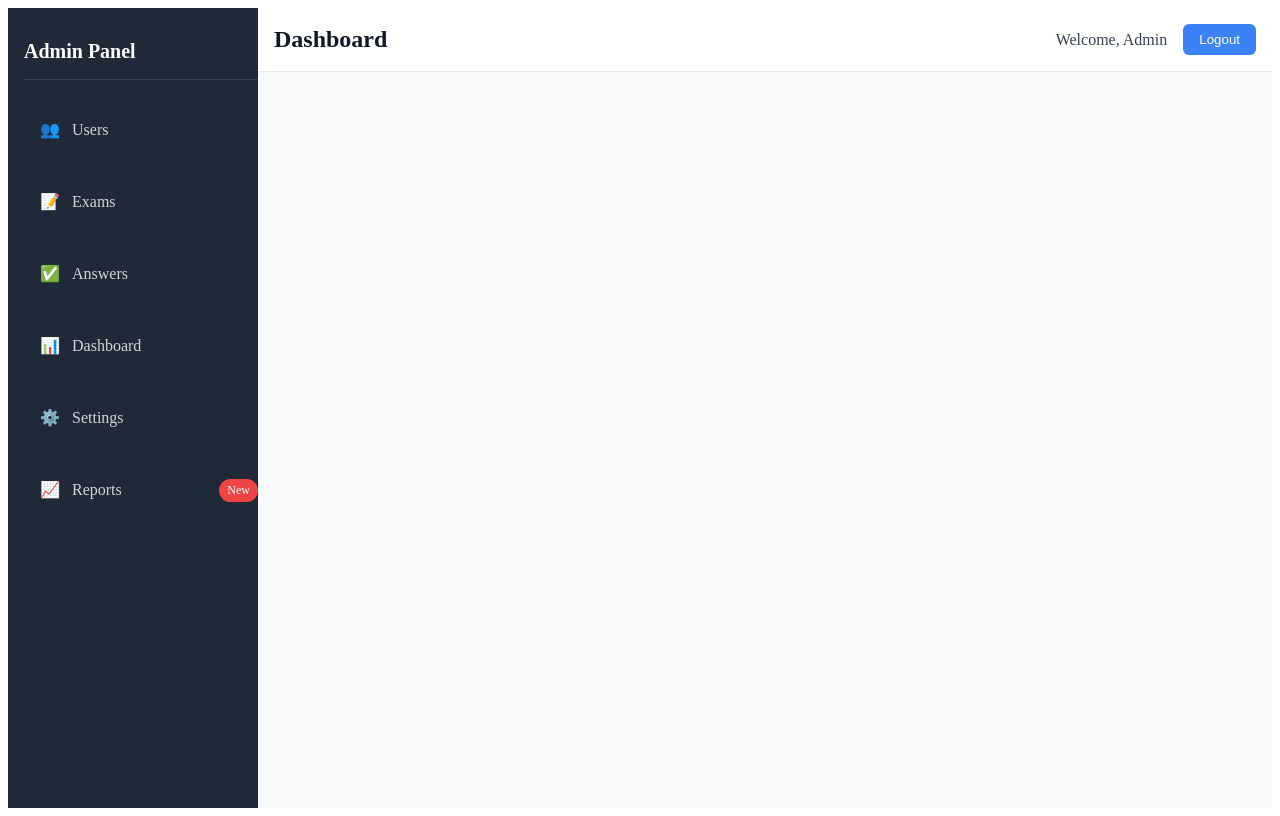
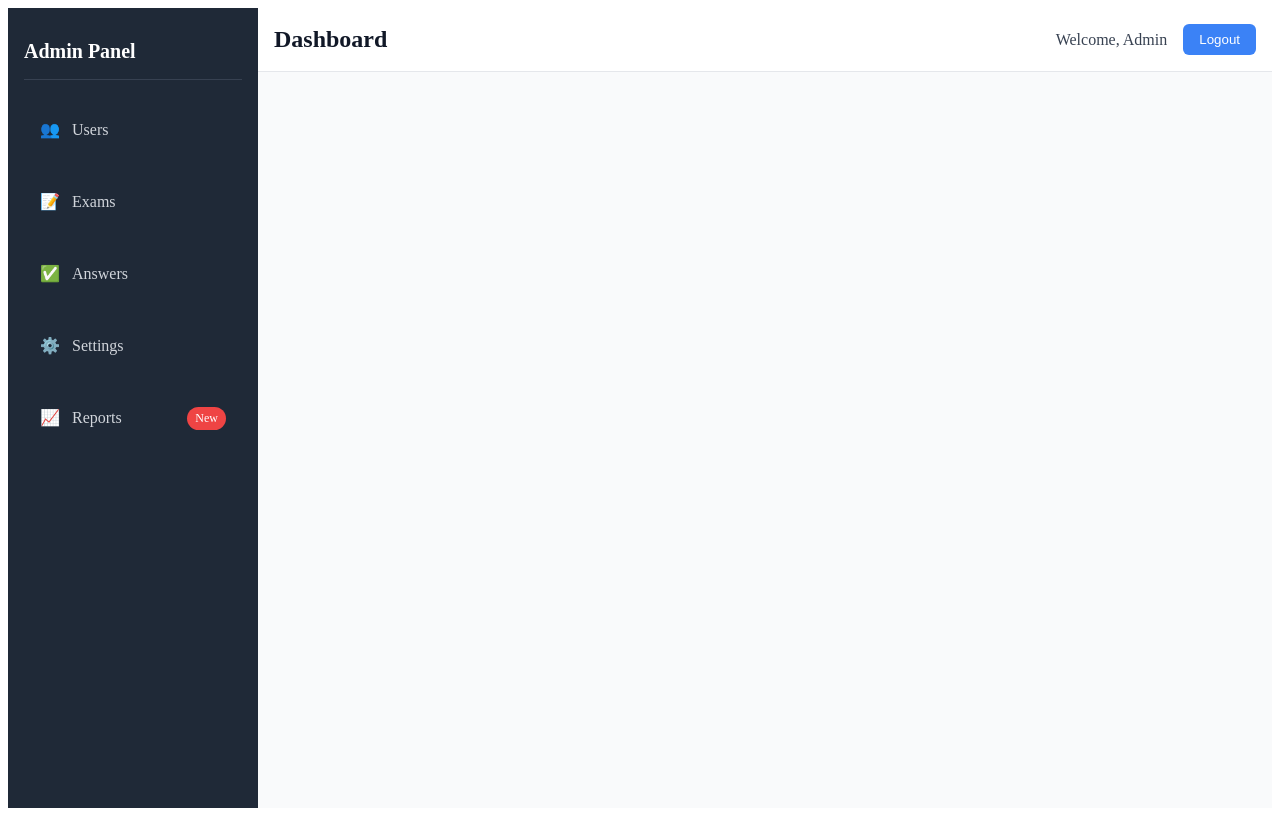
Before and after one commit to lamhoang1998/creating-exam, a React (Vite) app in the folder frontend/: page / in a window 1280 px wide. Built offline with nearby package versions, Linux system fonts and the light colour scheme.

Commit message:
refined sidebar of admin dashboard

```diff
--- a/frontend/src/components/SideBar/SideBar.module.css
+++ b/frontend/src/components/SideBar/SideBar.module.css
@@ -6,7 +6,7 @@
 	padding: 1rem;
 	display: flex;
 	flex-direction: column;
-	min-width: 250px;
+	overflow: auto;
 }
 
 .sidebarHeader {
@@ -27,7 +27,7 @@
 	flex-direction: column;
 	gap: 0.25rem;
 	flex-grow: 1;
-	overflow-y: auto;
+	overflow: auto;
 }
 
 .navItem {
@@ -46,29 +46,13 @@
 .navItem:hover {
 	background-color: #374151;
 	color: white;
-	transform: translateX(4px); /* Subtle slide effect */
+	overflow: hidden;
 }
 
 .navItem.active {
 	background-color: #3b82f6;
 	color: white;
 	box-shadow: 0 2px 4px rgba(59, 130, 246, 0.3);
-}
-
-.navItem.active::before {
-	content: "";
-	position: absolute;
-	left: 0;
-	top: 0;
-	bottom: 0;
-	width: 3px;
-	background-color: #60a5fa;
-	border-radius: 0 2px 2px 0;
-}
-
-.navItem:focus {
-	outline: none;
-	box-shadow: 0 0 0 2px #3b82f6;
 }
 
 .navItem .icon {
@@ -146,21 +130,6 @@
 	}
 }
 
-@keyframes slideIn {
-	from {
-		opacity: 0;
-		transform: translateX(-20px);
-	}
-	to {
-		opacity: 1;
-		transform: translateX(0);
-	}
-}
-
-.navItem {
-	animation: slideIn 0.3s ease-out;
-}
-
 .sidebar.collapsed {
 	min-width: 60px;
 }
--- a/frontend/src/components/SideBar/SideBar.tsx
+++ b/frontend/src/components/SideBar/SideBar.tsx
@@ -17,11 +17,7 @@ const navigationItems = [
 		label: "Answers",
 		icon: "✅",
 	},
-	{
-		path: "/admin/dashboard",
-		label: "Dashboard",
-		icon: "📊",
-	},
+
 	{
 		path: "/admin/settings",
 		label: "Settings",
--- a/frontend/src/routers/rootRouter.tsx
+++ b/frontend/src/routers/rootRouter.tsx
@@ -18,7 +18,7 @@ const rootRouter = createBrowserRouter([
 		path: "/admin",
 		element: <AdminLayout />,
 		children: [
-			{ path: "user", element: <User /> },
+			{ path: "users", element: <User /> },
 			{ path: "exams", element: <Exams /> },
 			{ path: "answers", element: <Answers /> },
 		],
```
